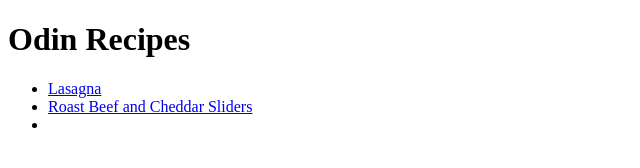
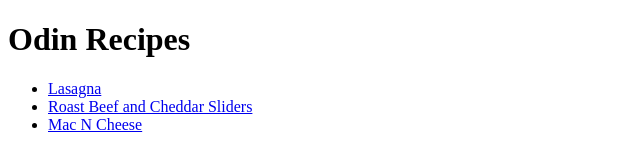
Before and after one commit to mosh02/odin-recipes, a plain HTML site: page index.html in a window 1280 px wide. Shown: the whole page, without its empty margins (0-640 px from the left). Drawn offline with Linux system fonts and the light colour scheme.

Commit message:
Added link to mac n cheese recipe

```diff
--- a/index.html
+++ b/index.html
@@ -9,7 +9,7 @@
         <ul>
             <li> <a href="recipes/lasagna.html" rel="noopener noreferrer"> Lasagna </a> </li>
             <li> <a href="recipes/sliders.html" rel="noopener noreferrer">Roast Beef and Cheddar Sliders </a> </li>
-            <li> </li>
+            <li> <a href="recipes/macncheese.html" rel="noopener noreferrer">Mac N Cheese </a> </li>
         </ul>
     </body>
 </html>
```
